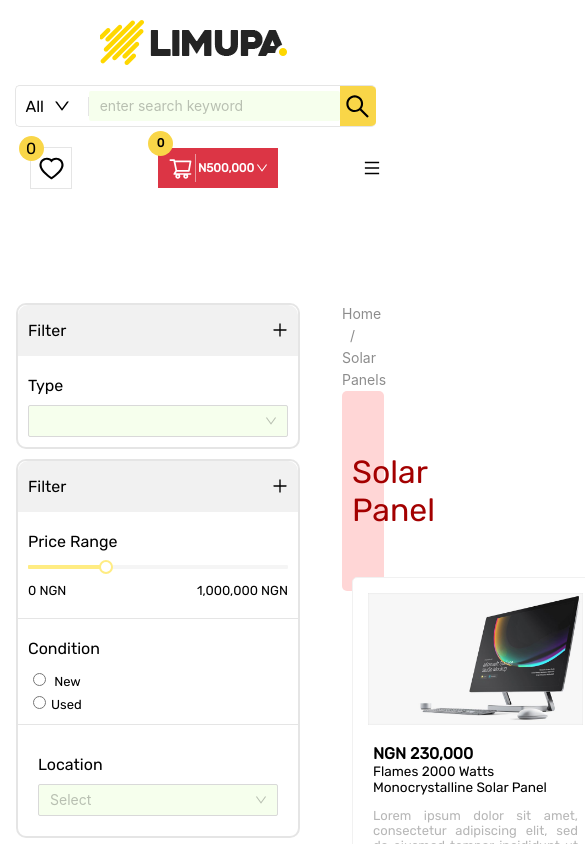
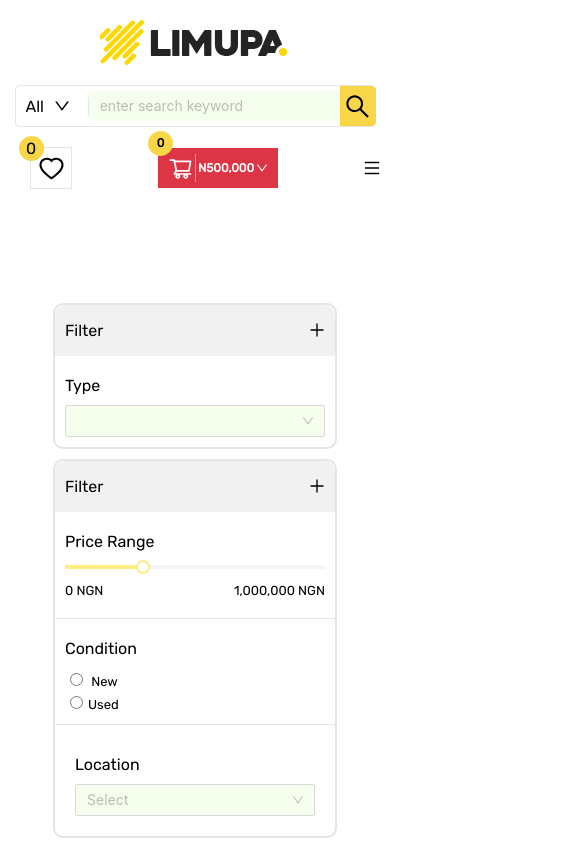
Before and after one commit to mubeess/aladiexpress, a React (Vite) app: page /product in a window 390 px wide. Shown: the top 844 px of the page, 585 px wide, since content can reach past the window. Built offline with nearby package versions, Linux system fonts and the light colour scheme.

Commit message:
Add mobile responsive

```diff
--- a/src/pages/Product/index.jsx
+++ b/src/pages/Product/index.jsx
@@ -215,6 +215,26 @@
   .box-three div {
     margin: 5px;
   }
+
+  @media screen and (max-width: 915px) {
+    grid-template-columns: 1fr;
+    grid-template-rows: auto;
+
+    .box-one {
+      grid-column: 1/3;
+      grid-row: 1/2;
+      margin: auto;
+    }
+    .box-two {
+      grid-row: 2/3;
+      grid-column: 1/3;
+    }
+    .box-three {
+      grid-row: 3/4;
+      grid-column: 1/3;
+      justify-content: center;
+    }
+  }
 `;
 
 const CustomeSelect = styled(Select)`
```
